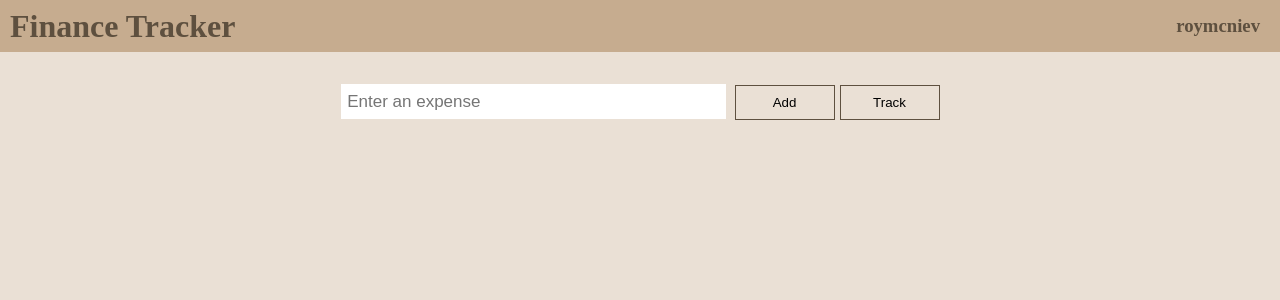
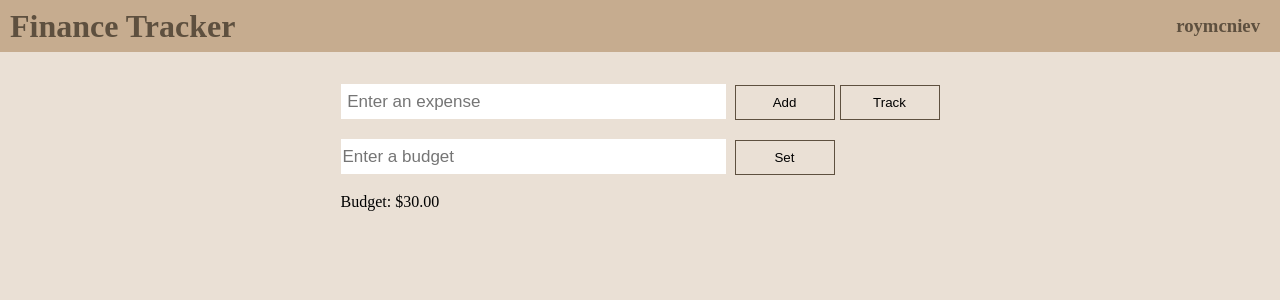
Before and after one commit to stanleytengg/CS1530-Final-Project, a Flask app: page /home in a window 1280 px wide. Shown: the top 300 px of the page. Run offline with Flask 3, Linux system fonts and the light colour scheme; a user stored in the database is signed in.

Commit message:
finished budget adding and getting and started notification api dev

```diff
--- a/models.py
+++ b/models.py
@@ -8,6 +8,7 @@ class User(db.Model, UserMixin):
     uid = db.Column(db.Integer, primary_key=True)
     username = db.Column(db.String(64), unique=True, nullable=False)
     password = db.Column(db.String(64), nullable=False)
+    budget = db.Column(db.Float, nullable=True)
     expenses = db.relationship('Expense', backref='user', lazy=True)
     notifictaions = db.relationship('Notification', backref='user', lazy=True)
 
--- a/routes.py
+++ b/routes.py
@@ -1,6 +1,7 @@
 from flask import render_template, request, redirect, url_for, flash, jsonify
 from flask_login import login_user, logout_user, current_user, login_required
-from models import User, Expense
+from models import User, Expense, Notification
+from datetime import datetime
 
 def routes(app, db, bcrypt):
 
@@ -89,3 +90,68 @@ def routes(app, db, bcrypt):
             'id': new_expense.id,
             'expense': new_expense.amount
         })
+
+    # Route for setting budget
+    @login_required
+    @app.route('/set-budget', methods=['POST'])
+    def set_budget():
+        budget = float(request.form.get('set-budget'))
+        if budget > 0:
+            current_user.budget = budget
+            db.session.commit()
+
+            return redirect(url_for('home'))
+
+        return "Invalid budget", 400
+
+    # Route for getting budget
+    @login_required
+    @app.route('/get-budget', methods=['GET'])
+    def get_budget():
+        return jsonify({'budget': current_user.budget})
+
+    # Route for adding notification
+    @login_required
+    @app.route('/add-notification', methods=['POST'])
+    def add_notification():
+        data = request.get_json()
+
+        # Extract title and message from the JSON payload
+        title = data.get('title')
+        message = data.get('message')
+
+        # Validate the data
+        if not title or not message:
+            return jsonify({'message': 'Title and message are required'}), 400
+
+        new_notification = Notification(
+            user_id=current_user.uid,  # Associate the notification with the current user
+            title=title,
+            message=message,
+            created_at=datetime.now()  # Use the current time for the notification's creation
+        )
+
+        db.session.add(new_notification)
+        db.session.commit()
+
+        return jsonify({'message': 'Notification added successfully'}), 201
+
+    # Route for getting notifications
+    @login_required
+    @app.route('/get-notification', methods=['GET'])
+    def get_notification():
+        notifications = Notification.query.filter_by(user_id=current_user.uid).order_by(Notification.created_at.desc()).all()
+
+        # If no notifications found
+        if not notifications:
+            return jsonify({'message': 'No notifications found'}), 404
+
+        notifications_data = [{
+            'id': notification.id,
+            'title': notification.title,
+            'message': notification.message,
+            'is_read': notification.is_read,
+            'created_at': notification.created_at.strftime('%Y-%m-%d %H:%M:%S')
+        } for notification in notifications]
+
+        return jsonify({'notifications': notifications_data}), 200
--- a/static/script.js
+++ b/static/script.js
@@ -4,7 +4,58 @@ document.addEventListener('DOMContentLoaded', function() {
     if (expenseForm) {
         expenseForm.addEventListener('submit', submitExpense);
     }
+
+    const budgetForm = document.getElementById('set-budget-form');
+    if (budgetForm) {
+        budgetForm.addEventListener('submit', submitBudget);
+    }
 });
+
+const submitBudget = async (e) => {
+    e.preventDefault();
+
+    const budgetID = document.getElementById('new-budget');
+    const formData = new FormData();
+    formData.append('set-budget', budgetID.value);
+
+    const response = await fetch('/set-budget', {
+        method: 'POST',
+        body: formData
+    });
+
+    // Updates list and shows message if response and data is working
+    updateBudget();
+
+    // Clears the input field
+    expenseID.value = '';
+}
+
+function updateBudget() {
+    fetch('get-budget', {
+        method: 'GET',
+        headers: {
+            'Content-Type': 'application/json',
+        }
+    })
+    .then(response => {
+        if (!response.ok) {
+            const budgetDisplay = document.getElementById('budget-display');
+            if (budgetDisplay) {
+                budgetDisplay.innerText = `Budget: Not Set`;  // Update with the fetched budget value
+            }
+        }
+        return response.json();  // Parse the JSON response
+    })
+    .then(data => {
+        const budgetDisplay = document.getElementById('budget-display');
+        if (budgetDisplay) {
+            budgetDisplay.innerText = `Budget: $${data.budget.toFixed(2)}`;  // Update with the fetched budget value
+        }
+    })
+    .catch(error => {
+        console.error('Error:', error);
+    });
+}
 
 async function submitExpense(e) {
     e.preventDefault();
--- a/static/style.css
+++ b/static/style.css
@@ -145,7 +145,7 @@ input.register-login-btn {
     justify-content: center;
 }
 
-#expenses-form {
+#expenses-form, #budget-from {
     display: flex;
     margin-top: 60px;
     align-items: center;
@@ -156,6 +156,15 @@ input.register-login-btn {
 }
 
 #add-expenses-form input {
+    height: 35px;
+    width: 385px;
+    font-size: 17px;
+    background-color: white;
+    border: transparent;
+    margin-top: 1px;
+}
+
+#budget-form input {
     height: 35px;
     width: 385px;
     font-size: 17px;
--- a/templates/home.html
+++ b/templates/home.html
@@ -31,5 +31,16 @@
         </form>
     </div>
     <div id="expense-list"></div>
+
+    <div id="budget-form">
+        <form id="set-budget-form">
+            <input type="text" id="new-budget" name="set-budget" placeholder="Enter a budget" required>
+            <button type="submit" class="btn">Set</button>
+        </form>
+    </div>
+    <span id="budget-display"></span>
 </div>
+<script>
+window.onload = updateBudget;
+</script>
 {% endblock %}
```
Also changed, not shown: instance/users.db.
